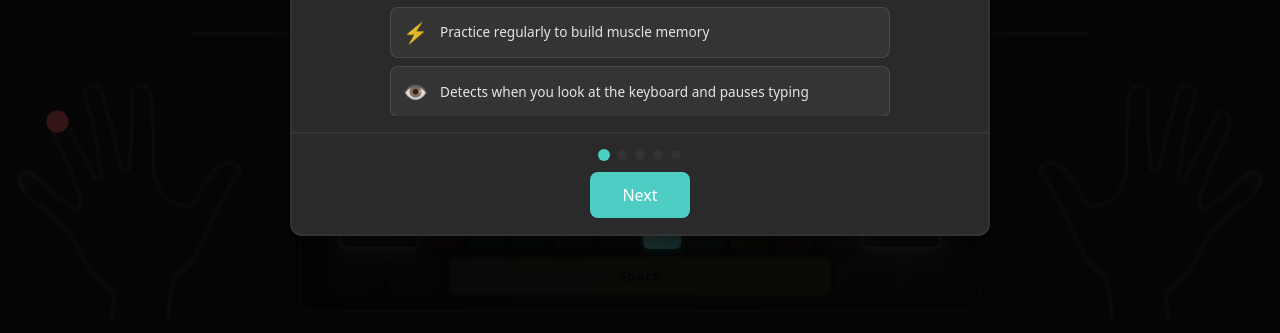
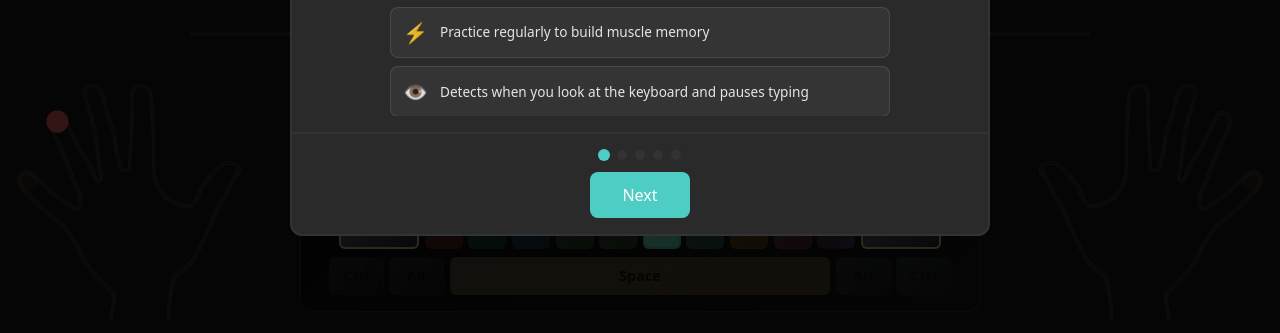
Before and after one commit to khudiiash/speed-typing, a Vue app: page / in a window 1280 px wide. Shown: the part 464-797 px from the top of the page. Built offline with nearby package versions, Linux system fonts and the light colour scheme; no server answers.

Commit message:
optimized performance, fixed keyboard for combinted texts

```diff
--- a/src/components/EyeTracker.vue
+++ b/src/components/EyeTracker.vue
@@ -790,12 +790,11 @@ function dismissWarning() {
   transform: translateX(-50%);
   display: flex;
   gap: 20px;
-  background: rgba(0, 0, 0, 0.7);
+  background: rgba(0, 0, 0, 0.85);
   padding: 10px 20px;
   border-radius: 8px;
   z-index: 9999;
   font-family: monospace;
-  backdrop-filter: blur(10px);
   border: 1px solid rgba(255, 255, 255, 0.1);
 }
 
@@ -867,7 +866,6 @@ function dismissWarning() {
   padding: 2rem;
   text-align: center;
   max-width: 500px;
-  box-shadow: 0 4px 20px rgba(78, 205, 196, 0.3);
   position: relative;
   z-index: 1;
   color: #fff !important;
@@ -979,7 +977,6 @@ function dismissWarning() {
   padding: 2rem;
   text-align: center;
   max-width: 500px;
-  box-shadow: 0 4px 20px rgba(78, 205, 196, 0.3);
   position: relative;
   z-index: 1;
   color: #fff !important;
--- a/src/components/EyeTrackingSlider.vue
+++ b/src/components/EyeTrackingSlider.vue
@@ -143,9 +143,9 @@ const pinPosition = computed(() => {
   background: var(--accent-color, #4ecdc4);
   border-radius: 50%;
   border: 2px solid rgba(255, 255, 255, 0.5);
-  box-shadow: 0 2px 12px rgba(78, 205, 196, 0.6), 0 0 8px rgba(78, 205, 196, 0.4);
   z-index: 20;
-  transition: top 0.15s ease-out;
+  transition: top 0.1s linear;
+  will-change: top;
   display: flex;
   align-items: center;
   justify-content: center;
--- a/src/components/FingerIndicator.vue
+++ b/src/components/FingerIndicator.vue
@@ -62,6 +62,13 @@ function isShiftNeeded(expectedChar) {
   return false;
 }
 
+
+function isUkrainianChar(char) {
+  if (!char) return false;
+  const ukrainianChars = 'абвгґдеєжзиіїйклмнопрстуфхцчшщьюя';
+  return ukrainianChars.includes(char.toLowerCase());
+}
+
 const fingerInfo = computed(() => {
   if (!props.expectedKey) return null;
 
@@ -74,8 +81,28 @@ const fingerInfo = computed(() => {
     };
   }
 
-  const map = props.language === 'uk' ? fingerMapUk : fingerMap;
-  const finger = map[props.expectedKey.toLowerCase()] || null;
+
+  const charLower = props.expectedKey.toLowerCase();
+  let finger = null;
+
+
+  if (isUkrainianChar(props.expectedKey)) {
+    finger = fingerMapUk[charLower] || null;
+  } else {
+    finger = fingerMap[charLower] || null;
+  }
+
+
+  if (!finger) {
+    const fallbackMap = isUkrainianChar(props.expectedKey) ? fingerMap : fingerMapUk;
+    finger = fallbackMap[charLower] || null;
+  }
+
+
+  if (!finger) {
+    const map = props.language === 'uk' ? fingerMapUk : fingerMap;
+    finger = map[charLower] || null;
+  }
 
   if (!finger) return null;
 
--- a/src/components/Keyboard.vue
+++ b/src/components/Keyboard.vue
@@ -1,17 +1,10 @@
 <template>
   <div class="keyboard-container">
-    <div class="keyboard" :class="[`layout-${language}`, { 'error-blink': hasError }]" :key="`keyboard-${errorAnimationKey}`">
-      <div
-        v-for="(row, rowIndex) in keyboardLayout"
-        :key="rowIndex"
-        class="keyboard-row"
-        :class="`row-${rowIndex}`"
-      >
-        <div
-          v-for="keyObj in row"
-          :key="`${keyObj.key}-${errorAnimationKey}`"
-          class="key"
-          :class="[
+    <div class="keyboard" :class="[`layout-${effectiveLayout}`, { 'error-blink': hasError }]">
+      <div v-for="(row, rowIndex) in keyboardLayout" :key="rowIndex" class="keyboard-row" :class="`row-${rowIndex}`">
+        <div v-for="keyObj in row"
+          v-memo="[keyObj.key, props.activeKey, props.errorKey, props.expectedKey, props.isShiftPressed]"
+          :key="keyObj.key" class="key" :class="[
             getFingerClass(keyObj.key),
             getKeySizeClass(keyObj),
             { active: isKeyActive(keyObj) },
@@ -20,8 +13,7 @@
             { dimmed: isKeyDimmed(keyObj) },
             { 'shift-needed': isShiftNeeded(keyObj) },
             { 'modifier-key': keyObj.isModifier }
-          ]"
-        >
+          ]">
           <span class="key-main">{{ getKeyDisplay(keyObj) }}</span>
         </div>
       </div>
@@ -56,18 +48,33 @@ const props = defineProps({
   },
 });
 
-const errorAnimationKey = ref(0);
 const hasError = computed(() => !!props.errorKey);
+const errorKeyLower = computed(() => props.errorKey ? props.errorKey.toLowerCase() : '');
 
 
-watch(() => props.errorKey, (newErrorKey) => {
-  if (newErrorKey) {
-    errorAnimationKey.value++;
+function isUkrainianChar(char) {
+  if (!char) return false;
+  const ukrainianChars = 'абвгґдеєжзиіїйклмнопрстуфхцчшщьюя';
+  return ukrainianChars.includes(char.toLowerCase());
+}
+
+
+const effectiveLayout = computed(() => {
+  if (props.expectedKey && props.expectedKey.length === 1) {
+    const char = props.expectedKey;
+
+    if (char === ' ' || /[^\wа-яёіїєґ]/.test(char)) {
+      return props.language;
+    }
+    return isUkrainianChar(char) ? 'uk' : 'en';
   }
+
+  return props.language;
 });
 
 const keyboardLayout = computed(() => {
-  if (props.language === 'uk') {
+  const layout = effectiveLayout.value;
+  if (layout === 'uk') {
     return [
 
       [
@@ -224,7 +231,7 @@ const keyboardLayout = computed(() => {
 });
 
 function getPhysicalKey(char, keyObj) {
-  if (props.language === 'uk') {
+  if (effectiveLayout.value === 'uk') {
     if (char === "'" && keyObj.key === '`') {
       return true;
     }
@@ -238,7 +245,7 @@ function getPhysicalKey(char, keyObj) {
 function getFingerClass(keyObj) {
   const key = typeof keyObj === 'string' ? keyObj : keyObj.key;
   const keyLower = key.toLowerCase();
-  const map = props.language === 'uk' ? fingerMapUk : fingerMap;
+  const map = effectiveLayout.value === 'uk' ? fingerMapUk : fingerMap;
   const finger = map[keyLower] || 'other';
   return `finger-${finger}`;
 }
@@ -278,19 +285,17 @@ function isKeyActive(keyObj) {
 
 function isKeyError(keyObj) {
   if (!props.errorKey) return false;
-  const errorKeyLower = props.errorKey.toLowerCase();
   const keyLower = keyObj.key.toLowerCase();
 
   if (getPhysicalKey(props.errorKey, keyObj)) {
     return true;
   }
 
-  if (errorKeyLower === keyLower) {
+  if (errorKeyLower.value === keyLower) {
     return true;
   }
 
-
-  if (keyObj.shiftChar && errorKeyLower === keyObj.shiftChar.toLowerCase()) {
+  if (keyObj.shiftChar && errorKeyLower.value === keyObj.shiftChar.toLowerCase()) {
     return true;
   }
 
@@ -351,7 +356,7 @@ function isShiftNeeded(keyObj) {
   if (!props.expectedKey) return false;
   const expectedChar = props.expectedKey;
 
-  if (props.language === 'uk' && expectedChar === ',') {
+  if (effectiveLayout.value === 'uk' && expectedChar === ',') {
     return !props.isShiftPressed;
   }
 
@@ -409,60 +414,24 @@ function isKeyDimmed(keyObj) {
   background: linear-gradient(135deg, #0a0a0a 0%, #1a1a1a 100%);
   padding: 1rem;
   border-radius: 12px;
-  box-shadow: 0 2px 8px rgba(0, 0, 0, 0.5);
   border: 1px solid rgba(78, 205, 196, 0.2);
   position: relative;
   overflow: visible;
-  transition: border-color 0.2s, box-shadow 0.2s;
 }
 
 .keyboard.error-blink {
-  animation: keyboardErrorBlink 0.2s ease-in-out;
+  animation: keyboardErrorBlink 0.1s ease-in-out;
 }
 
 @keyframes keyboardErrorBlink {
   0% {
     border-color: rgba(78, 205, 196, 0.2);
-    box-shadow: 0 2px 8px rgba(0, 0, 0, 0.5);
-  }
-  15% {
-    border-color: rgba(214, 48, 49, 1);
-    box-shadow:
-      0 0 60px rgba(214, 48, 49, 1),
-      0 0 120px rgba(214, 48, 49, 1),
-      0 0 180px rgba(214, 48, 49, 0.9);
-  }
-  30% {
-    border-color: rgba(214, 48, 49, 1);
-    box-shadow:
-      0 0 70px rgba(214, 48, 49, 1),
-      0 0 140px rgba(214, 48, 49, 1),
-      0 0 200px rgba(214, 48, 49, 1);
   }
   50% {
-    border-color: rgba(214, 48, 49, 0.9);
-    box-shadow:
-      0 0 50px rgba(214, 48, 49, 0.9),
-      0 0 100px rgba(214, 48, 49, 0.7),
-      0 0 150px rgba(214, 48, 49, 0.5);
-  }
-  70% {
-    border-color: rgba(214, 48, 49, 0.6);
-    box-shadow:
-      0 0 30px rgba(214, 48, 49, 0.6),
-      0 0 60px rgba(214, 48, 49, 0.4),
-      0 0 90px rgba(214, 48, 49, 0.3) !important;
-  }
-  85% {
-    border-color: rgba(214, 48, 49, 0.3) !important;
-    box-shadow:
-      0 0 15px rgba(214, 48, 49, 0.3),
-      0 0 30px rgba(214, 48, 49, 0.2),
-      0 0 45px rgba(214, 48, 49, 0.1) !important;
+    border-color: rgba(214, 48, 49, 1);
   }
   100% {
     border-color: rgba(78, 205, 196, 0.2);
-    box-shadow: 0 2px 8px rgba(0, 0, 0, 0.5);
   }
 }
 
@@ -482,14 +451,13 @@ function isKeyDimmed(keyObj) {
   border-radius: 6px;
   font-weight: 600;
   font-size: 0.85rem;
-  transition: transform 0.1s ease, filter 0.1s ease;
   border: 1px solid rgba(255, 255, 255, 0.1);
   user-select: none;
   position: relative;
   overflow: hidden;
   color: #1a1a1a;
-  text-shadow: 0 0 2px rgba(255, 255, 255, 0.3);
   padding: 0.25rem;
+  will-change: transform;
 }
 
 .key-main {
@@ -521,227 +489,133 @@ function isKeyDimmed(keyObj) {
   bottom: 0;
   background: linear-gradient(135deg, rgba(255, 255, 255, 0.1) 0%, transparent 100%);
   opacity: 0;
-  transition: opacity 0.2s;
 }
 
 .key:hover::before {
   opacity: 1;
 }
 
-/* Finger colors with neon glow */
+/* Finger colors */
 .finger-pinky-l {
   background: linear-gradient(135deg, #ff6b6b 0%, #ff5252 100%);
-  box-shadow: 0 0 6px rgba(255, 107, 107, 0.3);
   border-color: rgba(255, 107, 107, 0.5);
 }
 
 .finger-ring-l {
   background: linear-gradient(135deg, #4ecdc4 0%, #26a69a 100%);
-  box-shadow: 0 0 6px rgba(78, 205, 196, 0.3);
   border-color: rgba(78, 205, 196, 0.5);
 }
 
 .finger-middle-l {
   background: linear-gradient(135deg, #45b7d1 0%, #2980b9 100%);
-  box-shadow: 0 0 6px rgba(69, 183, 209, 0.3);
   border-color: rgba(69, 183, 209, 0.5);
 }
 
 .finger-index-l {
   background: linear-gradient(135deg, #96ceb4 0%, #6ab04c 100%);
-  box-shadow: 0 0 6px rgba(150, 206, 180, 0.3);
   border-color: rgba(150, 206, 180, 0.5);
 }
 
 .finger-thumb {
   background: linear-gradient(135deg, #ffeaa7 0%, #fdcb6e 100%);
-  box-shadow: 0 0 6px rgba(255, 234, 167, 0.3);
   border-color: rgba(255, 234, 167, 0.5);
 }
 
 .finger-index-r {
   background: linear-gradient(135deg, #a8e6cf 0%, #55efc4 100%);
-  box-shadow: 0 0 6px rgba(168, 230, 207, 0.3);
   border-color: rgba(168, 230, 207, 0.5);
 }
 
 .finger-middle-r {
   background: linear-gradient(135deg, #ffd93d 0%, #f39c12 100%);
-  box-shadow: 0 0 6px rgba(255, 217, 61, 0.3);
   border-color: rgba(255, 217, 61, 0.5);
 }
 
 .finger-ring-r {
   background: linear-gradient(135deg, #ff9ff3 0%, #e84393 100%);
-  box-shadow: 0 0 6px rgba(255, 159, 243, 0.3);
   border-color: rgba(255, 159, 243, 0.5);
 }
 
 .finger-pinky-r {
   background: linear-gradient(135deg, #c44569 0%, #a29bfe 100%);
-  box-shadow: 0 0 6px rgba(196, 69, 105, 0.3);
   border-color: rgba(196, 69, 105, 0.5);
 }
 
 .finger-other {
   background: linear-gradient(135deg, #636e72 0%, #2d3436 100%);
-  box-shadow: 0 0 4px rgba(99, 110, 114, 0.2);
   border-color: rgba(99, 110, 114, 0.3);
 }
 
 .key.active {
   transform: scale(1.1);
-  box-shadow: 0 0 8px rgba(255, 255, 255, 0.6);
   border-color: rgba(255, 255, 255, 0.8);
   z-index: 10;
-  filter: brightness(1.2);
+  opacity: 1;
+  will-change: transform;
 }
 
 .key.modifier-key {
   font-size: 0.75rem;
   background: linear-gradient(135deg, #636e72 0%, #2d3436 100%);
-  box-shadow: 0 0 4px rgba(99, 110, 114, 0.2);
   border-color: rgba(99, 110, 114, 0.3);
 }
 
 .key.shift-needed {
-  box-shadow:
-    0 0 15px rgba(255, 234, 167, 0.8),
-    0 0 30px rgba(255, 234, 167, 0.6),
-    0 0 45px rgba(255, 234, 167, 0.4) !important;
   border: 2px solid rgba(255, 234, 167, 0.9) !important;
-  filter: brightness(1.3) !important;
+  opacity: 1;
   animation: shiftNeededPulse 1.5s ease-in-out infinite;
+  will-change: opacity;
 }
 
 @keyframes shiftNeededPulse {
-  0%, 100% {
-    box-shadow:
-      0 0 15px rgba(255, 234, 167, 0.8),
-      0 0 30px rgba(255, 234, 167, 0.6),
-      0 0 45px rgba(255, 234, 167, 0.4);
+
+  0%,
+  100% {
+    opacity: 1;
   }
+
   50% {
-    box-shadow:
-      0 0 20px rgba(255, 234, 167, 1),
-      0 0 40px rgba(255, 234, 167, 0.8),
-      0 0 60px rgba(255, 234, 167, 0.6);
+    opacity: 0.9;
   }
 }
 
 .key.active.modifier-key {
   background: linear-gradient(135deg, #4ecdc4 0%, #26a69a 100%);
-  box-shadow: 0 0 8px rgba(78, 205, 196, 0.6);
   border-color: rgba(78, 205, 196, 0.8);
 }
 
 .key.error {
   background: #d63031 !important;
-  box-shadow:
-    0 0 30px rgba(214, 48, 49, 1),
-    0 0 60px rgba(214, 48, 49, 0.8),
-    0 0 90px rgba(214, 48, 49, 0.6) !important;
   border: 2px solid rgba(214, 48, 49, 1) !important;
-  animation: shake 0.2s, errorKeyGlow 0.5s ease-out !important;
+  z-index: 15;
+  animation: errorKeyFade 0.3s ease-out !important;
 }
 
 .key.error .key-main {
   color: white !important;
-  text-shadow: 0 0 8px rgba(0, 0, 0, 0.8) !important;
-  animation: errorKeyText 0.5s ease-out !important;
 }
 
-@keyframes errorKeyText {
-  0%, 60% {
-    color: white !important;
+@keyframes errorKeyFade {
+  0% {
+    opacity: 1;
   }
+
+  50% {
+    opacity: 0.9;
+  }
+
   100% {
-    color: #1a1a1a !important;
-  }
-}
-
-@keyframes errorKeyGlow {
-  0% {
-    background: #d63031 !important;
-    box-shadow:
-      0 0 30px rgba(214, 48, 49, 1),
-      0 0 60px rgba(214, 48, 49, 0.8),
-      0 0 90px rgba(214, 48, 49, 0.6) !important;
-    border: 2px solid rgba(214, 48, 49, 1) !important;
-    filter: brightness(1.2) !important;
-    z-index: 15 !important;
-    transform: scale(1.05) !important;
-  }
-  40% {
-    background: #d63031 !important;
-    box-shadow:
-      0 0 40px rgba(214, 48, 49, 1),
-      0 0 80px rgba(214, 48, 49, 1),
-      0 0 120px rgba(214, 48, 49, 0.9) !important;
-    border: 2px solid rgba(214, 48, 49, 1) !important;
-    filter: brightness(1.3) !important;
-    z-index: 15 !important;
-    transform: scale(1.1) !important;
-  }
-  60% {
-    background: #d63031 !important;
-    box-shadow:
-      0 0 25px rgba(214, 48, 49, 0.8),
-      0 0 50px rgba(214, 48, 49, 0.6),
-      0 0 75px rgba(214, 48, 49, 0.4) !important;
-    border: 2px solid rgba(214, 48, 49, 0.8) !important;
-    filter: brightness(1.1) !important;
-    z-index: 15 !important;
-    transform: scale(1.05) !important;
-  }
-  80% {
-    background: #d63031 !important;
-    box-shadow:
-      0 0 15px rgba(214, 48, 49, 0.5),
-      0 0 30px rgba(214, 48, 49, 0.3),
-      0 0 45px rgba(214, 48, 49, 0.2) !important;
-    border: 2px solid rgba(214, 48, 49, 0.5) !important;
-    filter: brightness(1.05) !important;
-    z-index: 15 !important;
-    transform: scale(1.02) !important;
-  }
-  95% {
-    background: #d63031 !important;
-    box-shadow:
-      0 0 8px rgba(214, 48, 49, 0.3),
-      0 0 15px rgba(214, 48, 49, 0.2),
-      0 0 25px rgba(214, 48, 49, 0.1) !important;
-    border: 1px solid rgba(214, 48, 49, 0.3) !important;
-    filter: brightness(1) !important;
-    z-index: 1 !important;
-    transform: scale(1) !important;
-  }
-  100% {
-    /* Fade back to original - don't override background, let finger color classes take over */
-    box-shadow: 0 0 6px rgba(0, 0, 0, 0.1) !important;
-    border: 1px solid rgba(255, 255, 255, 0.1) !important;
-    filter: brightness(1) !important;
-    z-index: 1 !important;
-    transform: scale(1) !important;
+    opacity: 0.7;
   }
 }
 
 .key.expected {
   opacity: 1;
-  filter: brightness(1.3);
-  box-shadow: 0 0 10px rgba(78, 205, 196, 0.7);
   border: 2px solid rgba(78, 205, 196, 0.9);
 }
 
 .key.dimmed {
   opacity: 0.3;
-  filter: brightness(0.5);
-}
-
-@keyframes shake {
-  0%, 100% { transform: translateX(0); }
-  25% { transform: translateX(-5px); }
-  75% { transform: translateX(5px); }
 }
 
 @media (max-width: 768px) {
--- a/src/components/Progress.vue
+++ b/src/components/Progress.vue
@@ -170,7 +170,6 @@ h2 {
   background: var(--card-bg, #2a2a2a);
   color: var(--text-color, #fff);
   cursor: pointer;
-  transition: all 0.2s;
 }
 
 .filter-btn:hover {
@@ -204,7 +203,6 @@ h2 {
   background: linear-gradient(to top, #4ecdc4, #45b7d1);
   border-radius: 4px 4px 0 0;
   min-height: 4px;
-  transition: all 0.3s ease;
   cursor: pointer;
 }
 
--- a/src/components/Tutorial.vue
+++ b/src/components/Tutorial.vue
@@ -199,7 +199,6 @@ function close() {
   display: flex;
   flex-direction: column;
   border: 2px solid var(--card-border, #333);
-  box-shadow: 0 8px 24px rgba(0, 0, 0, 0.5);
 }
 
 .tutorial-header {
@@ -229,7 +228,6 @@ function close() {
   align-items: center;
   justify-content: center;
   border-radius: 50%;
-  transition: background 0.2s;
 }
 
 .close-btn:hover {
--- a/vite.config.js
+++ b/vite.config.js
@@ -4,8 +4,8 @@ import svgLoader from 'vite-svg-loader'
 
 
 export default defineConfig(({ mode }) => {
-  // Always use base path for production builds (GitHub Pages)
-  // For local dev, you can override by running: npm run dev -- --base /
+
+
   const base = process.env.GITHUB_PAGES === 'true' || mode === 'production'
     ? '/speed-typing/'
     : '/';
```
Also changed, not shown: src/components/Settings.vue (+2 -5 lines), src/components/TypingArea.vue (+62 -12 lines).
